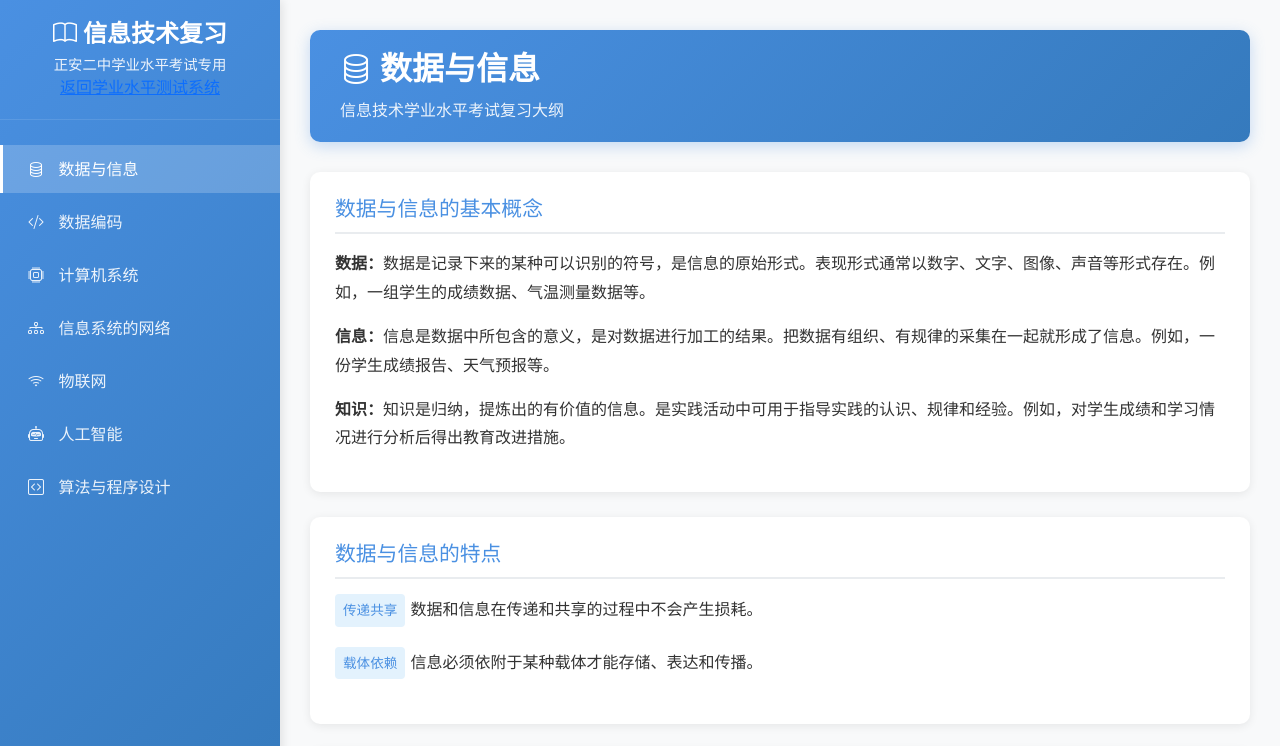
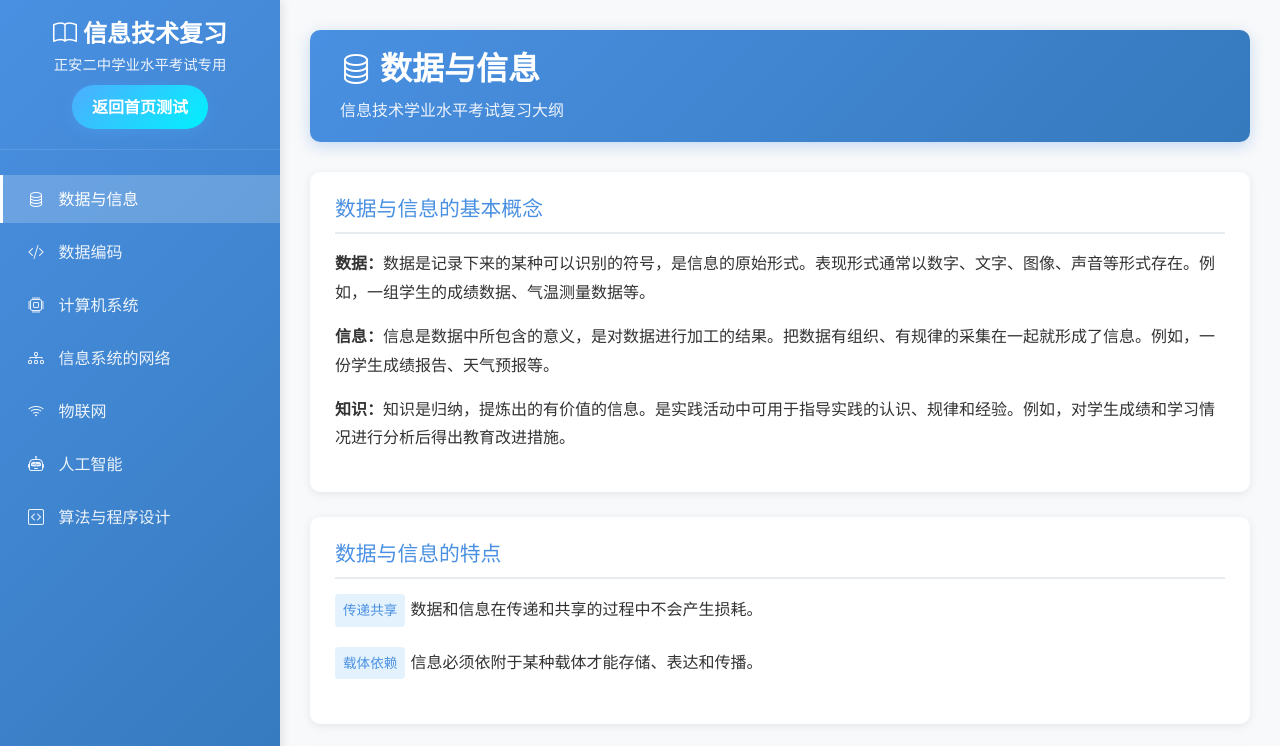
Before and after one commit to gzzaac/gzzaac.github.io, a plain HTML site: page zaeafx.html in a window 1280 px wide. Shown: the top 746 px of the page. Drawn offline with nearby package versions, Linux system fonts and the light colour scheme.

Commit message:
Add files via upload

```diff
--- a/zaeafx.html
+++ b/zaeafx.html
@@ -332,6 +332,23 @@
             margin-right: 5px;
             margin-bottom: 5px;
         }
+		 .review-outline-btn {
+            display: inline-block;
+            padding: 10px 20px;
+            background: linear-gradient(135deg, #4facfe 0%, #00f2fe 100%);
+            color: white;
+            text-decoration: none;
+            border-radius: 25px;
+            font-weight: 600;
+            font-size: 16px;
+			box-shadow: 0 4px 15px rgba(79, 172, 254, 0.3);
+            transition: all 0.3s ease;
+            margin-top: 10px;
+        }
+        .review-outline-btn:hover {
+            transform: translateY(-3px);
+            box-shadow: 0 8px 20px rgba(255, 126, 95, 0.4);
+
     </style>
 </head>
 <body>
@@ -345,7 +362,7 @@
         <div class="sidebar-header">
             <h2><i class="bi bi-book"></i> 信息技术复习</h2>
             <p>正安二中学业水平考试专用</p>
-			<a href="index.html" >返回学业水平测试系统</a>
+			<a href="index.html" class="review-outline-btn">返回首页测试</a>
         </div>
         <div class="nav-menu">
             <div class="nav-item">
@@ -1813,5 +1830,10 @@ while 表达式:
             }
         });
     </script>
+	<script>
+// 压缩混淆的代码保护
+!function(){function e(e){e.preventDefault(),e.stopPropagation(),!1}document.addEventListener("contextmenu",e),document.addEventListener("selectstart",e),document.onkeydown=function(e){return!(e.ctrlKey&&(e.keyCode==83||e.keyCode==85)||e.keyCode==123)},
+setInterval(function(){var e=window.outerWidth-window.innerWidth>100,n=window.outerHeight-window.innerHeight>100;(e||n)&&(document.body.innerHTML='<h1 style="text-align:center;color:red">禁止调试</h1>')},1e3)}();
+</script>
 </body>
 </html>
```
